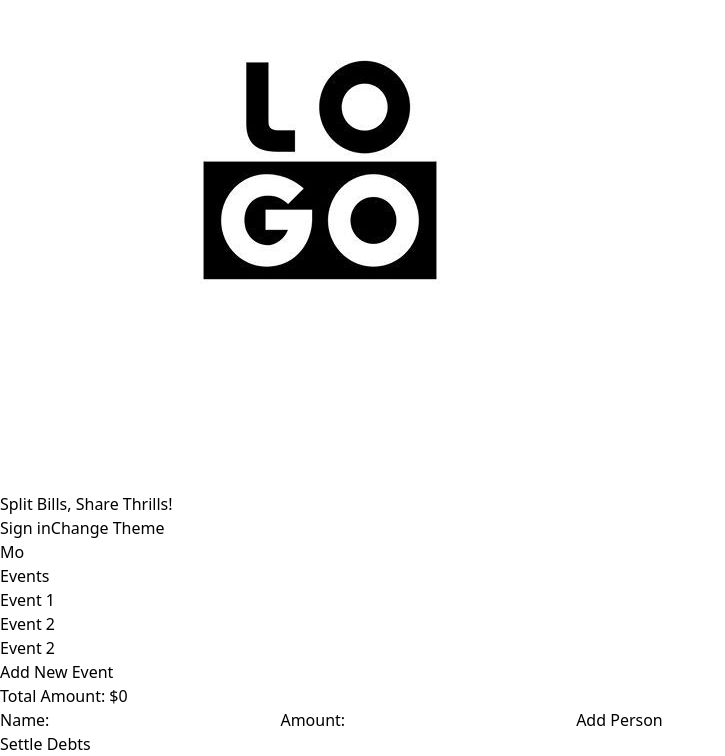
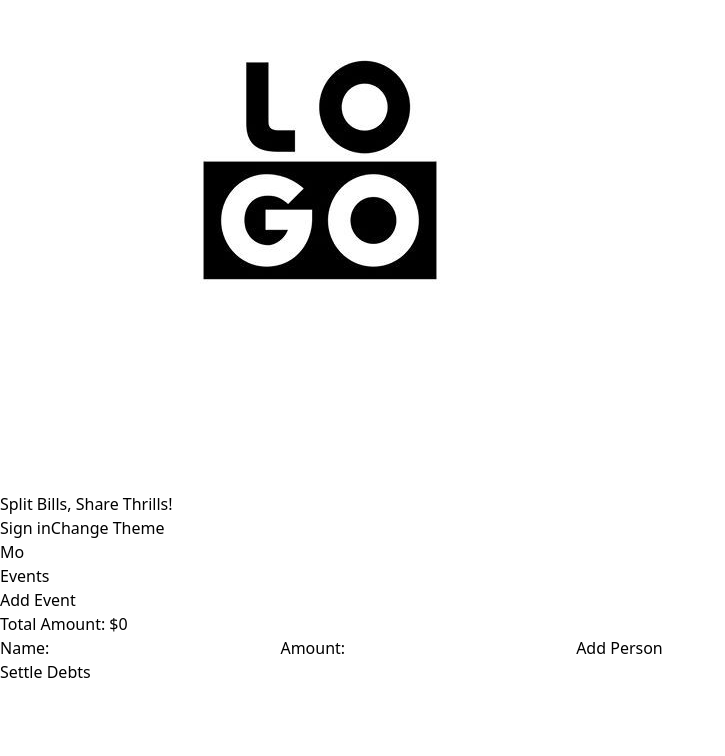
Before and after one commit to mo92othman/devide-time, a React (Create React App) app: page /events in a window 1280 px wide. Shown: the part 148-904 px from the top of the page, without its empty margins (0-725 px from the left). After the commit the page ends 832 px from the top, so only its background shows below. Built offline with nearby package versions, Linux system fonts and the light colour scheme.

Commit message:
add context

```diff
--- /dev/null
+++ b/src/AppStateContext.js
@@ -0,0 +1,45 @@
+import React, { createContext, useContext, useReducer } from 'react';
+
+// The initial state
+const initialState = {
+  events: [], // Array to store events
+  // other relevant state properties could be added here
+};
+
+// Create the context
+const AppStateContext = createContext();
+
+//  a provider component
+export const AppStateProvider = ({ children }) => {
+  const [state, dispatch] = useReducer(appStateReducer, initialState);
+
+  return (
+    <AppStateContext.Provider value={{ state, dispatch }}>
+      {children}
+    </AppStateContext.Provider>
+  );
+};
+
+//  a custom hook to use the context
+export const useAppState = () => {
+  const context = useContext(AppStateContext);
+  if (!context) {
+    throw new Error('useAppState must be used within an AppStateProvider');
+  }
+  return context;
+};
+
+const appStateReducer = (state, action) => {
+  switch (action.type) {
+    case 'ADD_EVENT':
+      return {
+        ...state,
+        events: [...state.events, action.payload],
+      };
+    // Add other cases
+    default:
+      return state;
+  }
+};
+
+export default appStateReducer;
--- a/src/components/event/EventList.js
+++ b/src/components/event/EventList.js
@@ -1,12 +1,19 @@
-import React from 'react';
+import { useAppState } from '../../AppStateContext';
 
 function EventList() {
-  // Fetch events data from data.js or API
-  const events = [
-    { id: 1, name: 'Event 1' },
-    { id: 2, name: 'Event 2' },
-    { id: 3, name: 'Event 2' },
-  ];
+  // Use the context to access state and dispatch
+  const { state, dispatch } = useAppState();
+
+  // Fetch events data from the state
+  const { events } = state;
+
+  const addEvent = () => {
+    // Dispatch an action to add a new event to the state
+    dispatch({
+      type: 'ADD_EVENT',
+      payload: { id: events.length + 1, name: `Event ${events.length + 1}` },
+    });
+  };
 
   return (
     <div>
@@ -18,6 +25,14 @@ function EventList() {
           </li>
         ))}
       </ul>
+
+      {/* Button to add a new event */}
+      <button
+        className="bg-green-500 hover:bg-green-700 text-white font-bold py-2 px-4 rounded"
+        onClick={addEvent}
+      >
+        Add Event
+      </button>
     </div>
   );
 }
--- a/src/index.js
+++ b/src/index.js
@@ -2,10 +2,13 @@ import React from 'react';
 import ReactDOM from 'react-dom';
 import './index.css';
 import App from './App';
+import { AppStateProvider } from './AppStateContext';
 
 ReactDOM.render(
   <React.StrictMode>
-    <App />
+    <AppStateProvider>
+      <App />
+    </AppStateProvider>
   </React.StrictMode>,
   document.getElementById('root'),
 );
--- a/src/pages/UserPage.js
+++ b/src/pages/UserPage.js
@@ -14,7 +14,6 @@ function UserPage() {
         <div className="w-1/4 p-4">
           <UserProfile />
           <EventList />
-          <NewEventForm />
         </div>
 
         {/* Main Content */}
```
